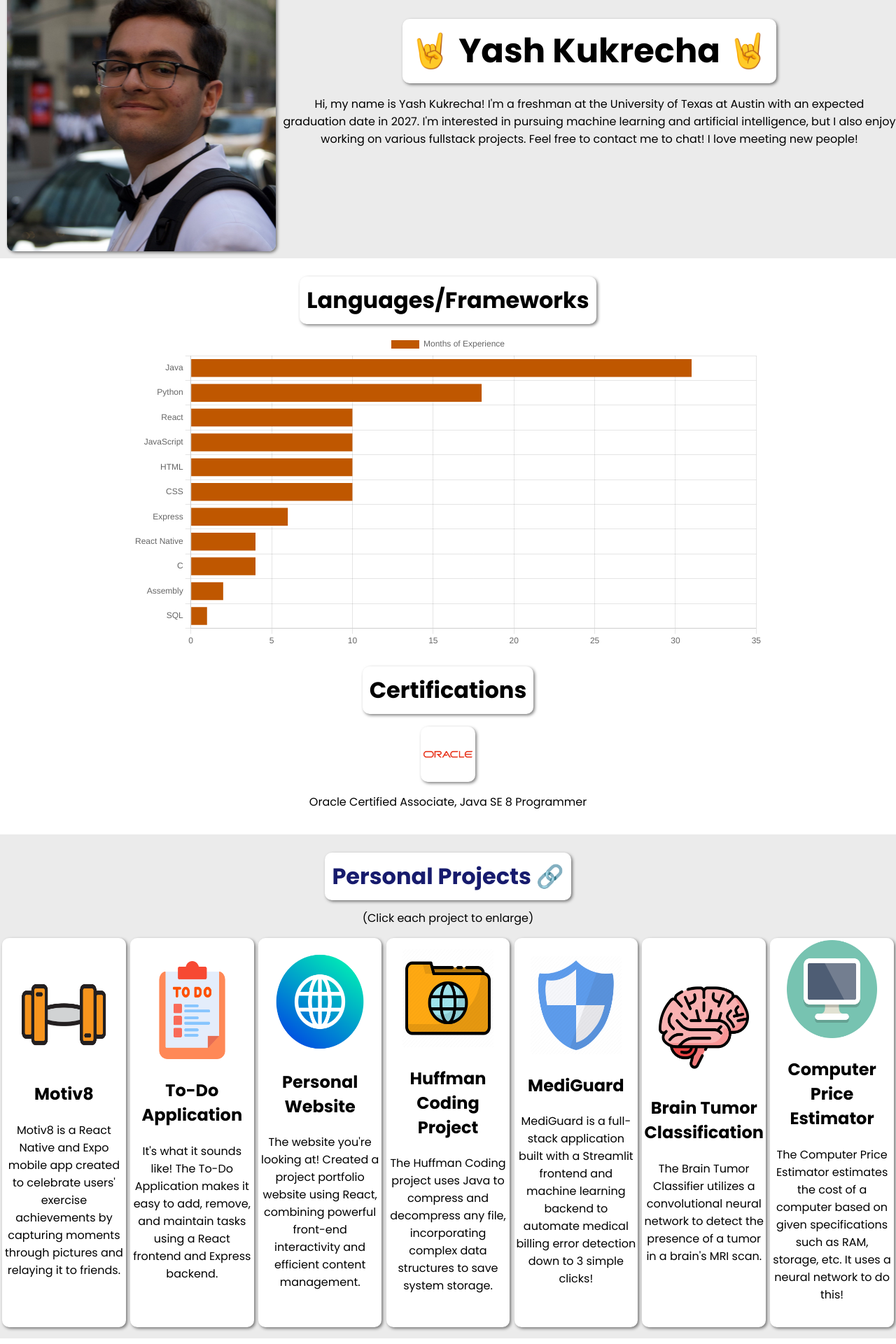
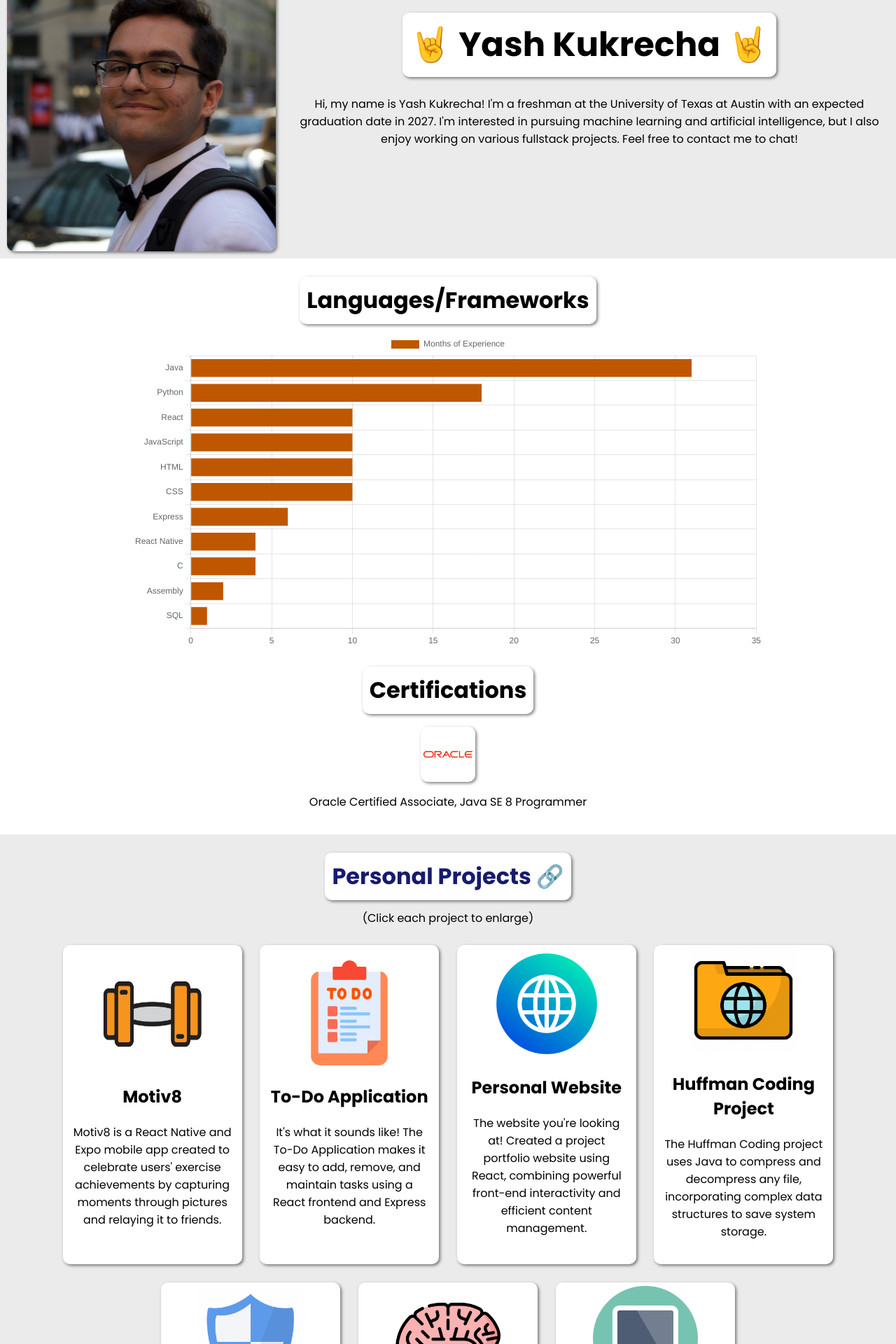
Before and after one commit to yashkukrecha/personalprojects, a React (Create React App) app in the folder personal-web/: page / in a window 1280 px wide. Shown: the part 180-2100 px from the top of the page at 70% size. Built offline with nearby package versions, Linux system fonts and the light colour scheme.

Commit message:
updated personal project with better styling

```diff
--- a/personal-web/src/Components/FullScreenComponent.js
+++ b/personal-web/src/Components/FullScreenComponent.js
@@ -12,9 +12,19 @@ export default function FullScreenComponent(props) {
         ["React", "Firebase", "Express.js", "JavaScript", "Postman"],
         ["React", "JavaScript", "Chart.js"],
         ["Java"],
-        ["Streamlit", "Python", "TensorFlow", "Pandas", "NumPy"],
+        ["Streamlit", "Python", "TensorFlow", "Pandas", "NumPy", "Google Bard API"],
         ["Python", "TensorFlow", "Pandas", "NumPy"],
         ["Python", "TensorFlow", "Pandas", "NumPy"]];
+
+    const data = [
+        "January 2024 - April 2024",
+        "December 2023 - January 2024",
+        "December 2023 - Present (Ongoing updates)",
+        "November 2023",
+        "November 2023",
+        "August 2023",
+        "August 2022"
+    ]
 
     return (
         <div className="column-container" id="full-screen">
@@ -22,6 +32,7 @@ export default function FullScreenComponent(props) {
                 <FontAwesomeIcon icon={faXmark} />
             </button>
             <h2 className="titles" id="fullscreen-title"> {props.project} </h2>
+            <text>{data[index]}</text>
             <div className='row-container' id="icon-tech-container">
                 <img id="fullscreen-icon" alt="project-icon" src={require(`../Icons/${pro}.png`)}></img>
                 <div id="list">
--- a/personal-web/src/Components/Hobbies.js
+++ b/personal-web/src/Components/Hobbies.js
@@ -16,7 +16,7 @@ export default function Projects() {
     }
 
     function backHobby() {
-        index = (index - 1) % list.length;
+        index = (index + 2) % list.length;
         document.querySelector("#hobby-name").innerText = list[index].hobby;
         document.querySelector("#hobby-desc").innerText = list[index].description;
         document.querySelector("#image").src = require(`../Icons/${list[index].image}.png`);
--- a/personal-web/src/Components/Home.js
+++ b/personal-web/src/Components/Home.js
@@ -10,7 +10,7 @@ export default function Home() {
                 <h3 className="desc" id="bio">
                     Hi, my name is Yash Kukrecha! I'm a freshman at the University of Texas at Austin with an expected graduation date in 2027.
                     I'm interested in pursuing machine learning and artificial intelligence, but I also enjoy working on various fullstack projects.
-                    Feel free to contact me to chat! I love meeting new people!
+                    Feel free to contact me to chat!
                 </h3>
             </div>
         </div>
--- a/personal-web/src/Styles/FullScreenComponent.css
+++ b/personal-web/src/Styles/FullScreenComponent.css
@@ -40,8 +40,8 @@
 
 #fullscreen-icon {
     margin-top: 2%;
-    width: 50%;
-    height: 140px;
+    width: 200px;
+    height: 200px;
     padding: 0px;
     margin-top: 2%;
     margin-bottom: 2%;
--- a/personal-web/src/Styles/Home.css
+++ b/personal-web/src/Styles/Home.css
@@ -10,6 +10,10 @@
     transition: color 0.4s ease;
 }
 
+#bio {
+    padding: 1%;
+}
+
 #name:hover {
     color: #BF5700;
 }
--- a/personal-web/src/Styles/IndividualProject.css
+++ b/personal-web/src/Styles/IndividualProject.css
@@ -3,10 +3,10 @@
     border-radius: 10px;
     box-shadow: 2px 2px 4px rgba(0, 0, 0, 0.5);
     background-color: white;
-    width: 25%;
-    padding-left: 2px;
-    padding-right: 2px;
-    margin: 0.25%;
+    width: 18%;
+    padding-left: 1%;
+    padding-right: 1%;
+    margin: 1%;
     cursor: pointer;
 }
 
@@ -17,8 +17,8 @@
 
 #project-icon {
     margin-top: 2%;
-    width: 75%;
-    height: 140px;
+    width: 150px;
+    height: 150px;
     padding: 0px;
 }
 
--- a/personal-web/src/Styles/Projects.css
+++ b/personal-web/src/Styles/Projects.css
@@ -1,7 +1,7 @@
 #projects {
     align-items: stretch;
     width: 100%;
-    flex-wrap: 'wrap';
+    flex-wrap: wrap;
 }
 
 #click {
```
